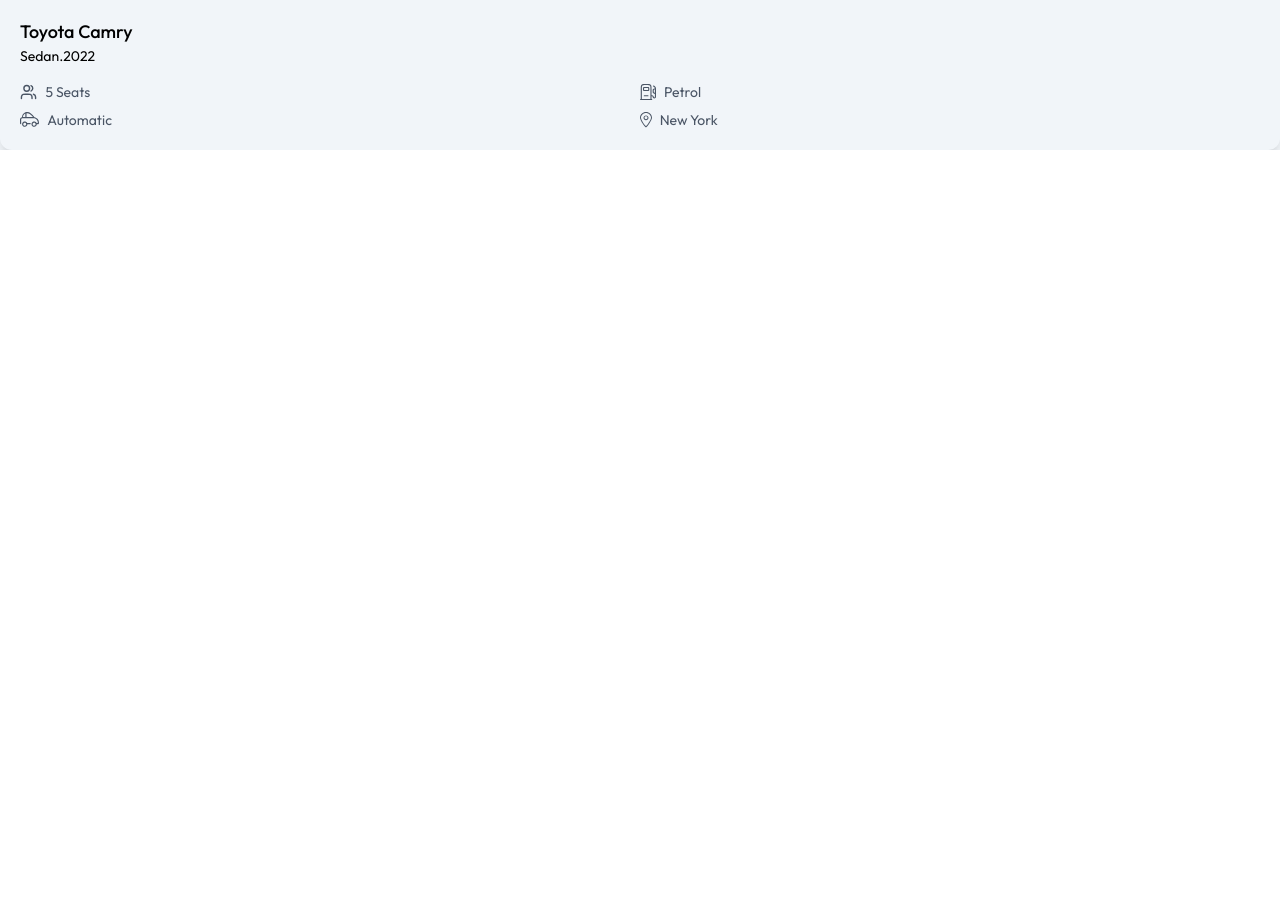
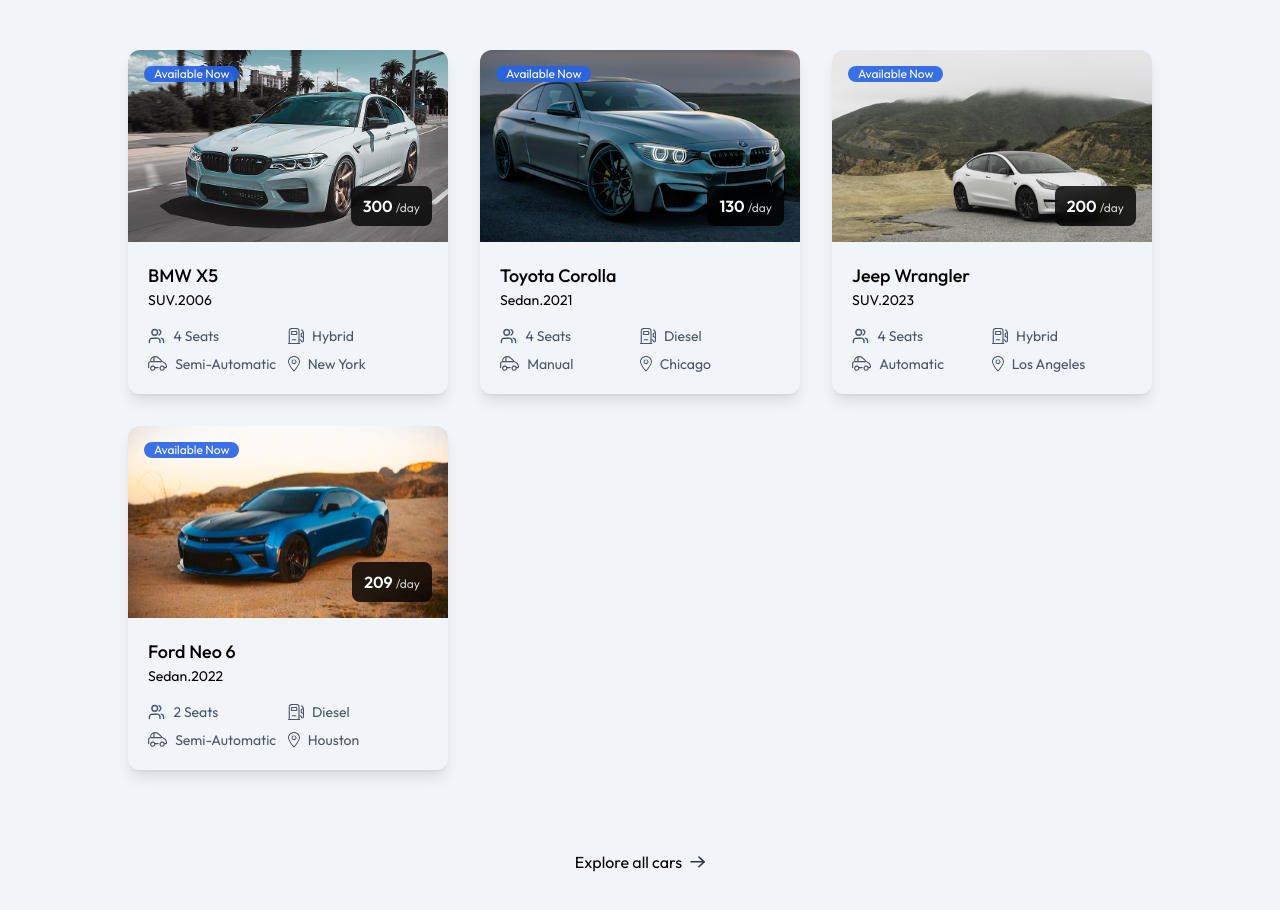
Before and after one commit to MogesBekele/car-rental, a React (Vite) app in the folder client/: page / in a window 1280 px wide. Shown: the part 1163-2073 px from the top of the page. Before the commit the page ends 1313 px from the top, so only its background shows below. Built offline with nearby package versions, Linux system fonts and the light colour scheme.

Commit message:
home page created

```diff
--- a/client/src/assets/assets.ts
+++ b/client/src/assets/assets.ts
@@ -1,3 +1,4 @@
+import type { Car } from "../components/CarCard";
 import logo from "./logo.svg";
 import gmail_logo from "./gmail_logo.svg";
 import facebook_logo from "./facebook_logo.svg";
@@ -108,8 +109,7 @@
   "role": "owner",
   "image": user_profile,
 }
-
-export const dummyCarData = [
+export const dummyCarData: Car[] = [
     {
         "_id": "67ff5bc069c03d4e45f30b77",
         "owner": "67fe3467ed8a8fe17d0ba6e2",
@@ -124,7 +124,7 @@
         "pricePerDay": 300,
         "location": "New York",
         "description": "The BMW X5 is a mid-size luxury SUV produced by BMW. The X5 made its debut in 1999 as the first SUV ever produced by BMW.",
-        "isAvaliable": true,
+        "isAvailable": true, // <-- fixed spelling
         "createdAt": "2025-04-16T07:26:56.215Z",
     },
     {
@@ -141,7 +141,7 @@
         "pricePerDay": 130,
         "location": "Chicago",
         "description": "The Toyota Corolla is a mid-size luxury sedan produced by Toyota. The Corolla made its debut in 2008 as the first sedan ever produced by Toyota.",
-        "isAvaliable": true,
+        "isAvailable": true,
         "createdAt": "2025-04-16T08:33:57.993Z",
     },
     {
@@ -158,7 +158,7 @@
         "pricePerDay": 200,
         "location": "Los Angeles",
         "description": "The Jeep Wrangler is a mid-size luxury SUV produced by Jeep. The Wrangler made its debut in 2003 as the first SUV ever produced by Jeep.",
-        "isAvaliable": true,
+        "isAvailable": true,
         "createdAt": "2025-04-16T08:34:39.592Z",
     },
     {
@@ -175,7 +175,7 @@
         "pricePerDay": 209,
         "location": "Houston",
         "description": "This is a mid-size luxury sedan produced by Toyota. The Corolla made its debut in 2008 as the first sedan ever produced by Toyota.",
-        "isAvaliable": true,
+        "isAvailable": true,
         "createdAt": "2025-04-17T06:15:47.318Z",
     }
 ];
--- a/client/src/components/FeatureSection.tsx
+++ b/client/src/components/FeatureSection.tsx
@@ -1,12 +1,25 @@
+import { useNavigate } from "react-router-dom"
+import { assets, dummyCarData } from "../assets/assets"
+import CarCard from "./CarCard"
 import Title from "./Title"
 
 
 const FeatureSection = () => {
+  const navigate = useNavigate()
   return (
     <div className="flex flex-col items-center py-24 px-6 md:px-16 lg:px-24 xl:px-32">
       <div>
         <Title title="Features Vehicles" subTitle="Explore our selection of premium vehicles available for your next adventure" align="center"/>
       </div>
+      <div className="grid grid-cols-1 sm:grid-cols-2 lg:grid-cols-3 gap-8 mt-18">
+
+        {dummyCarData.slice(0,6).map((car)=>(
+          <div key={car._id}>
+            <CarCard car={car}/>
+          </div>
+        ))}
+      </div>
+      <button onClick={() => {navigate("/cars"); scrollTo(0,0)}}  className="flex items-center justify-center gap-2 mt-18 py-2 px-6 border-borderColor hover:bg-gray-50 rounded-md cursor-pointer">Explore all cars <img src={assets.arrow_icon} alt="arrow" /></button>
 
     </div>
   )
--- a/client/src/pages/Home.tsx
+++ b/client/src/pages/Home.tsx
@@ -1,28 +1,13 @@
-import CarCard from "../components/CarCard"
-import Hero from "../components/Hero"
-import { assets } from "../assets/assets"
-
-const demoCar = {
-  image: assets.main_car, // or a valid image path
-  isAvailable: true,
-  pricePerDay: 120,
-  brand: "Toyota",
-  model: "Camry",
-  category: "Sedan",
-  year: 2022,
-  seating_capacity: 5,
-  fuel_type: "Petrol",
-  transmission: "Automatic",
-  location: "New York",
-}
+import FeatureSection from "../components/FeatureSection";
+import Hero from "../components/Hero";
 
 const Home = () => {
   return (
     <>
       <Hero />
-      <CarCard car={demoCar} />
+      <FeatureSection/>
     </>
-  )
-}
+  );
+};
 
-export default Home
+export default Home;
```
Also changed, not shown: client/src/components/CarCard.tsx (+5 -2 lines).
